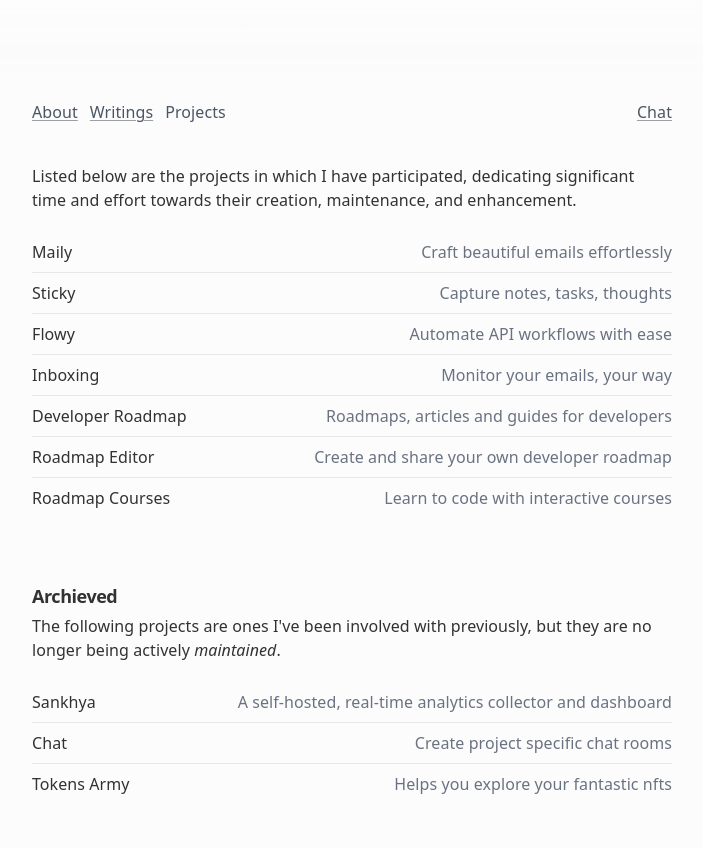
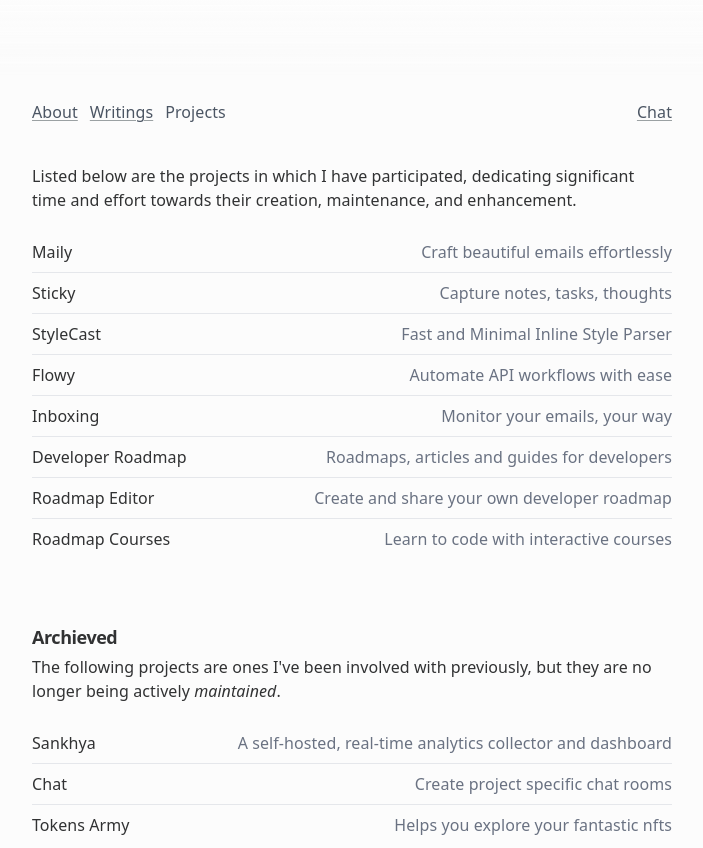
Before and after one commit to arikchakma/arikkodev, an Astro site: page /projects in a window 1280 px wide. Shown: the top 848 px of the page, without its empty margins (288-991 px from the left). Built offline with nearby package versions, Linux system fonts and the light colour scheme; Astro itself is replaced by a stand-in of ours.

Commit message:
doc: add stylecast project

```diff
--- a/src/pages/projects.astro
+++ b/src/pages/projects.astro
@@ -11,6 +11,11 @@ const activeProjects = [
     title: 'Sticky',
     description: 'Capture notes, tasks, thoughts',
     url: 'https://github.com/arikchakma/sticky',
+  },
+  {
+    title: 'StyleCast',
+    description: 'Fast and Minimal Inline Style Parser',
+    url: 'https://github.com/arikchakma/stylecast',
   },
   {
     title: 'Flowy',
```
Also changed, not shown: package.json (+21 -21 lines), public/images/og-images/writings/2023-in-review.png, public/images/og-images/writings/2024-in-review.png, public/images/og-images/writings/database-backup-import.png, public/images/og-images/writings/get-started-with-git-and-github.png, public/images/og-images/writings/git-cheatsheet.png, public/images/og-images/writings/productive-terminal.png, public/images/og-images/writings/the-better-migration.png, public/images/og-images/writings/the-tiny-vercel.png, public/images/og-images/writings/zero-downtime-deployment.png, 1 other file.
